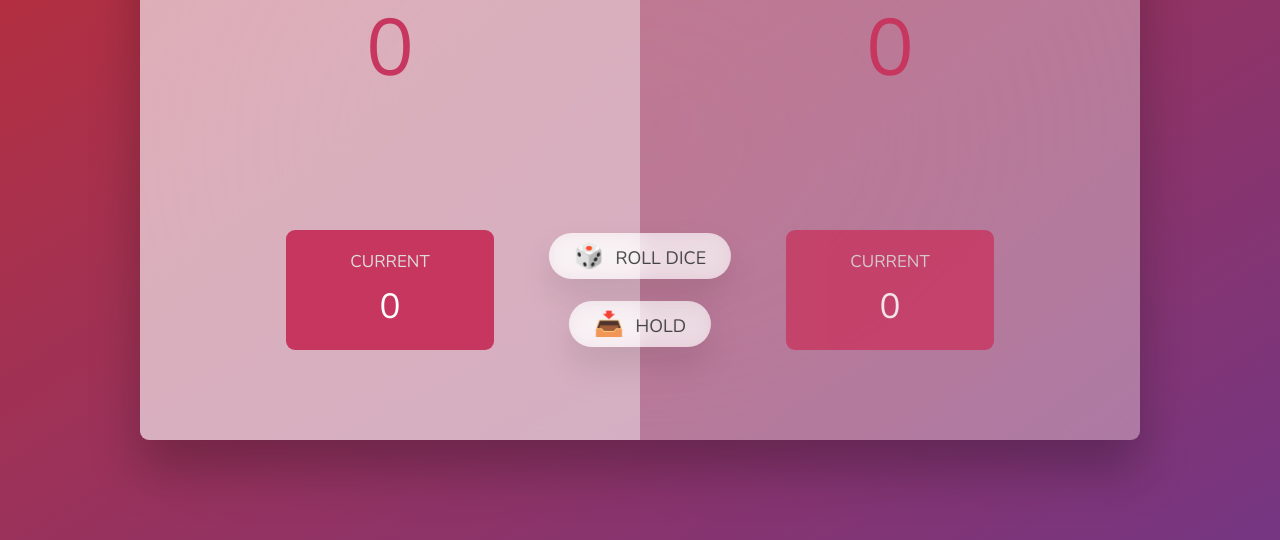
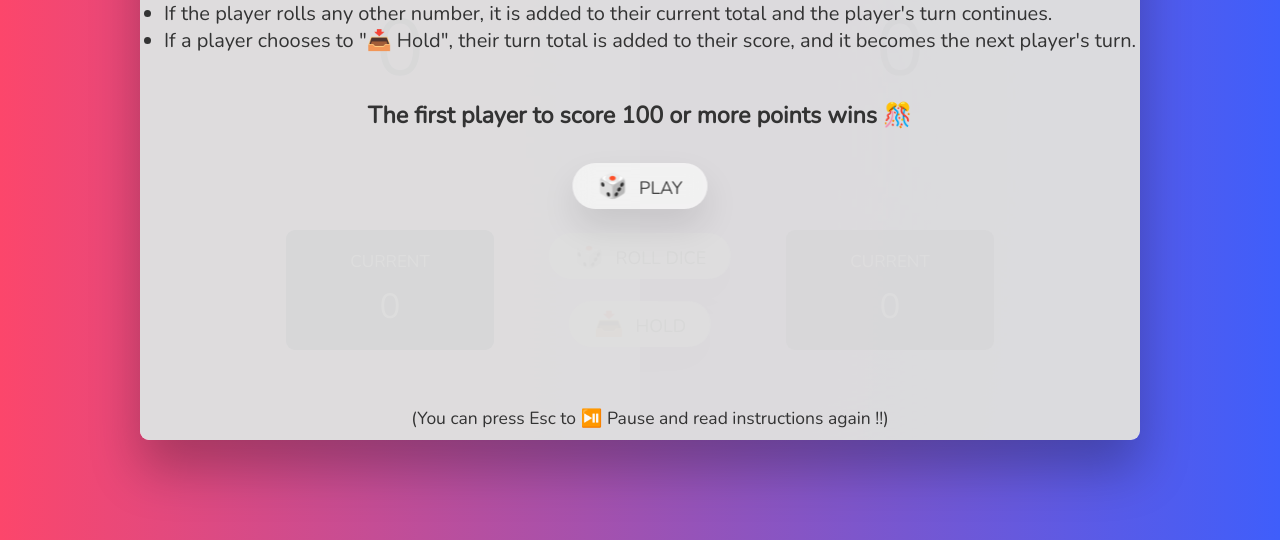
Before and after one commit to Prashantsingh-97/pig_dice_game, a plain HTML site: page index.html in a window 1280 px wide. Shown: the part 260-800 px from the top of the page. Drawn offline with nearby package versions, Linux system fonts and the light colour scheme.

Commit message:
added instructions and some CSS changes

```diff
--- a/index.html
+++ b/index.html
@@ -13,6 +13,31 @@
   </head>
   <body>
     <main>
+      <section class="modal">
+        <div>
+          <h1>WELCOME</h1>
+          <p>It is a dice game & rules are fairly simple :</p>
+          <ul>
+            <li>
+              If the player rolls a 1, they score nothing and it becomes the
+              next player's turn.
+            </li>
+            <li>
+              If the player rolls any other number, it is added to their current
+              total and the player's turn continues.
+            </li>
+            <li>
+              If a player chooses to "📥 Hold", their turn total is added to
+              their score, and it becomes the next player's turn.
+            </li>
+          </ul>
+          <h3>The first player to score 100 or more points wins 🎊</h3>
+          <button class="btn btn--play">🎲 Play</button>
+        </div>
+        <p class="instructions">
+          (You can press Esc to ⏯️ Pause and read instructions again !!)
+        </p>
+      </section>
       <section class="player player--0 player--active">
         <h2 class="name" id="name--0">Player 1</h2>
         <p class="score" id="score--0">69</p>
--- a/script.js
+++ b/script.js
@@ -95,3 +95,23 @@ btnHold.addEventListener('click', function () {
 });
 
 btnNew.addEventListener('click', init);
+
+//Modal Logic//
+
+const modal = document.querySelector('.modal');
+const btnNPlay = document.querySelector('.btn--play');
+
+// toggle modal function
+const toggleModal = function () {
+  modal.classList.toggle('hidden');
+};
+
+//play button
+btnNPlay.addEventListener('click', toggleModal);
+
+// close modal when the Esc key is pressed
+document.addEventListener('keydown', function (e) {
+  if (e.key === 'Escape') {
+    toggleModal();
+  }
+});
--- a/style.css
+++ b/style.css
@@ -16,7 +16,7 @@ body {
   font-weight: 400;
   height: 100vh;
   color: #333;
-  background-image: linear-gradient(to top left, #753682 0%, #bf2e34 100%);
+  background: linear-gradient(90deg, #fc466b 0%, #3f5efb 100%);
   display: flex;
   align-items: center;
   justify-content: center;
@@ -27,7 +27,7 @@ main {
   position: relative;
   width: 100rem;
   height: 60rem;
-  background-color: rgba(255, 255, 255, 0.35);
+  background-color: rgb(255, 255, 255, 0.35);
   backdrop-filter: blur(200px);
   filter: blur();
   box-shadow: 0 3rem 5rem rgba(0, 0, 0, 0.25);
@@ -59,12 +59,12 @@ main {
 .score {
   font-size: 8rem;
   font-weight: 300;
-  color: #c7365f;
+  color: #22223bd2;
   margin-bottom: auto;
 }
 
 .player--active {
-  background-color: rgba(255, 255, 255, 0.4);
+  background-color: rgba(255, 255, 255, 0.63);
 }
 .player--active .name {
   font-weight: 700;
@@ -78,12 +78,13 @@ main {
 }
 
 .current {
-  background-color: #c7365f;
+  background-color: #22223b;
   opacity: 0.8;
   border-radius: 9px;
-  color: #fff;
+  color: #ddd;
   width: 65%;
   padding: 2rem;
+  padding-right: 4rem;
   text-align: center;
   transition: all 0.75s;
 }
@@ -139,6 +140,10 @@ main {
   top: 46.1rem;
 }
 
+.btn--play {
+  top: 32.3rem;
+}
+
 .btn:active {
   transform: translate(-50%, 3px);
   box-shadow: 0 1rem 2rem rgba(0, 0, 0, 0.15);
@@ -166,6 +171,38 @@ main {
   color: #c7365f;
 }
 
+.modal {
+  display: flex;
+  flex-direction: column;
+  justify-content: top;
+  align-items: center;
+  height: 60rem;
+  width: 100rem;
+  position: absolute;
+  z-index: 2;
+  background-color: rgba(221, 221, 221, 0.967);
+  border-radius: 9px;
+  font-size: 2em;
+}
+
+.modal h1,
+h3 {
+  text-align: center;
+  padding: 2rem;
+  padding-top: 4.5rem;
+}
+
+.modal ul,
+p {
+  padding-left: 2rem;
+}
+
+.instructions {
+  position: absolute;
+  bottom: 1rem;
+  font-size: 1.75rem;
+}
+
 .hidden {
   display: none;
 }
```
